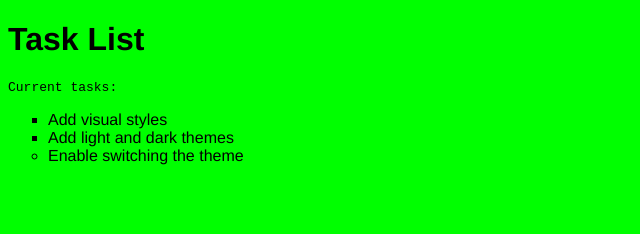
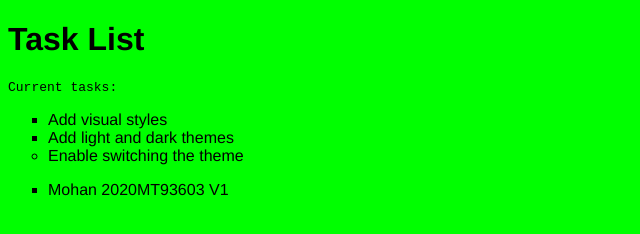
Before and after one commit to prithaCh/OSSAssignment4, a plain HTML site: page index.html in a window 1280 px wide. Shown: the whole page, without its empty margins (0-640 px from the left). Drawn offline with Linux system fonts and the light colour scheme.

Commit message:
Added Version 1 Changes

```diff
--- a/index.html
+++ b/index.html
@@ -16,5 +16,8 @@
       <li class="list">Add light and dark themes</li>
       <li>Enable switching the theme</li>
     </ul>
+    <ul>
+      <li class="list">Mohan 2020MT93603 V1</li>
+    </ul>
   </body>
 </html>
```
